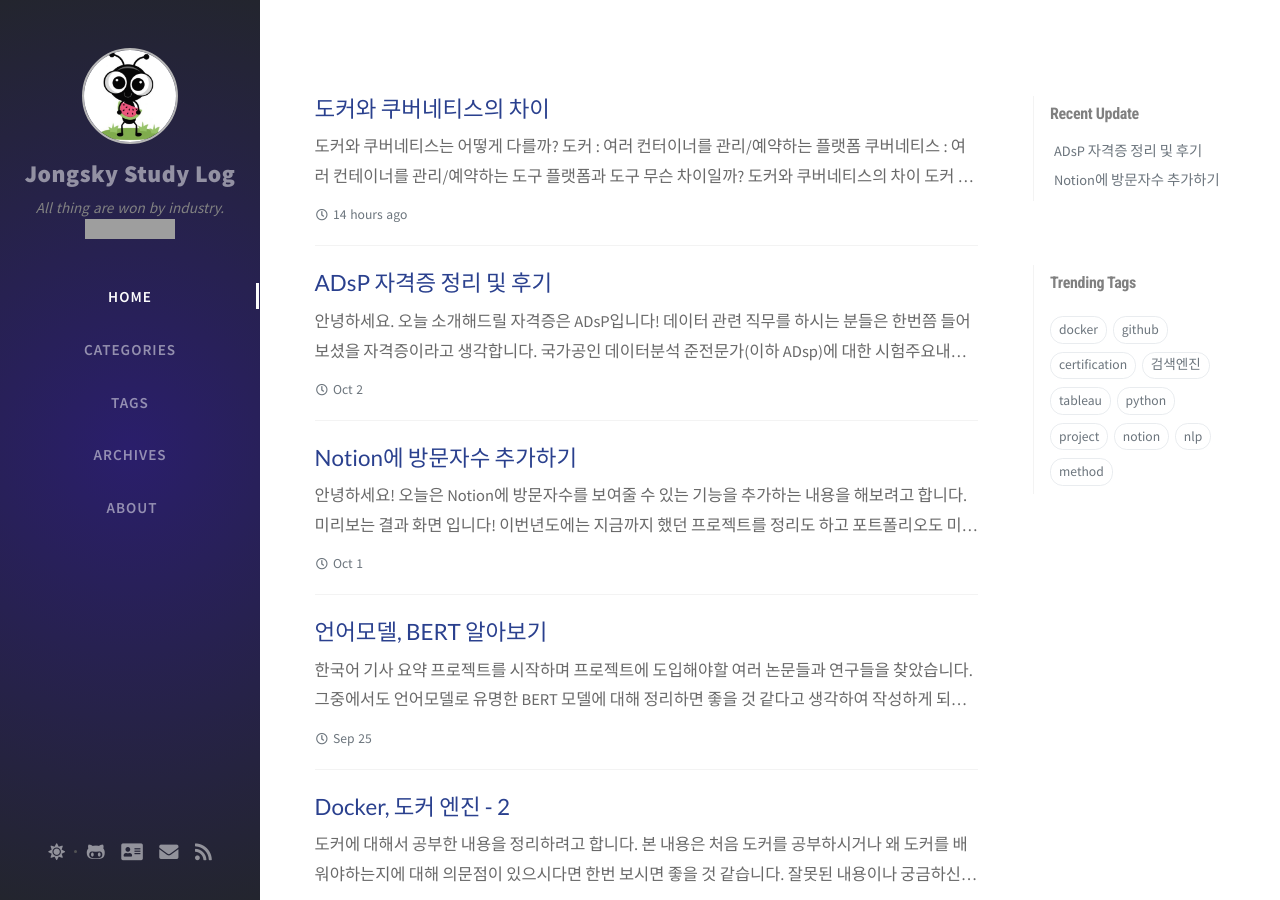
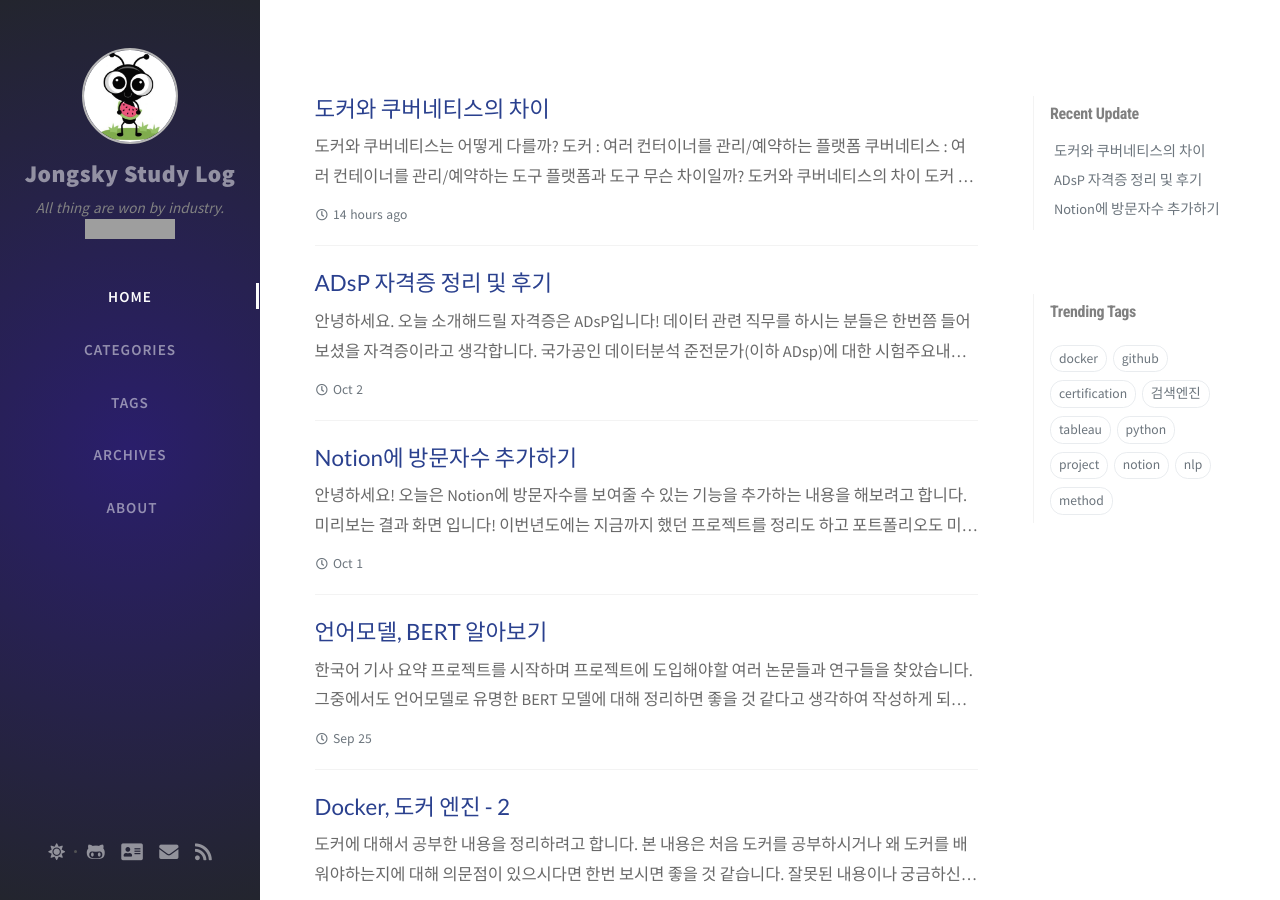
Before and after one commit to epsilon-deltta/Study-Log, a Jekyll site: the page built from index.html, in a window 1280 px wide and 900 px high. Built offline with Jekyll 4.4.1, drawn with Linux system fonts in a browser that asks for light colours; nearby versions of some CDN libraries; the list of posts is cut into pages by our own code; comment, search, counter and statistics services are not loaded; grey boxes are pictures that could not be loaded.

```diff
--- a/_data/updates.yml
+++ b/_data/updates.yml
@@ -10,6 +10,9 @@
 -
   filename: 'Elasticsearch-기본-개념-잡기'
   lastmod: '2020-09-04 22:55:05 +0900'
+-
+  filename: '도커와-쿠퍼네티스의-차이'
+  lastmod: '2020-11-19 17:12:28 +0900'
 -
   filename: 'Disqus를-이용한-Jekyll,Github'
   lastmod: '2020-09-01 01:50:37 +0900'
```
